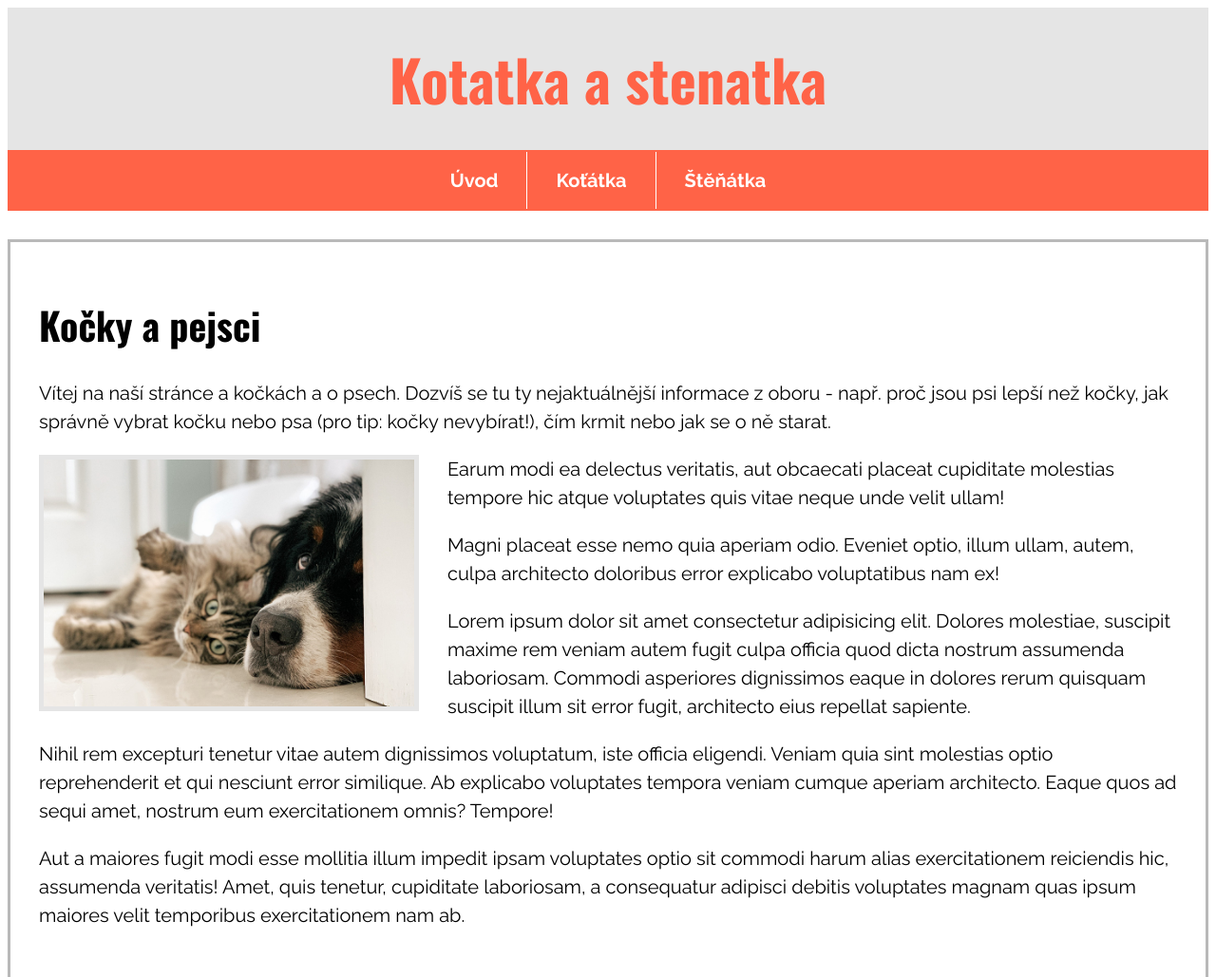
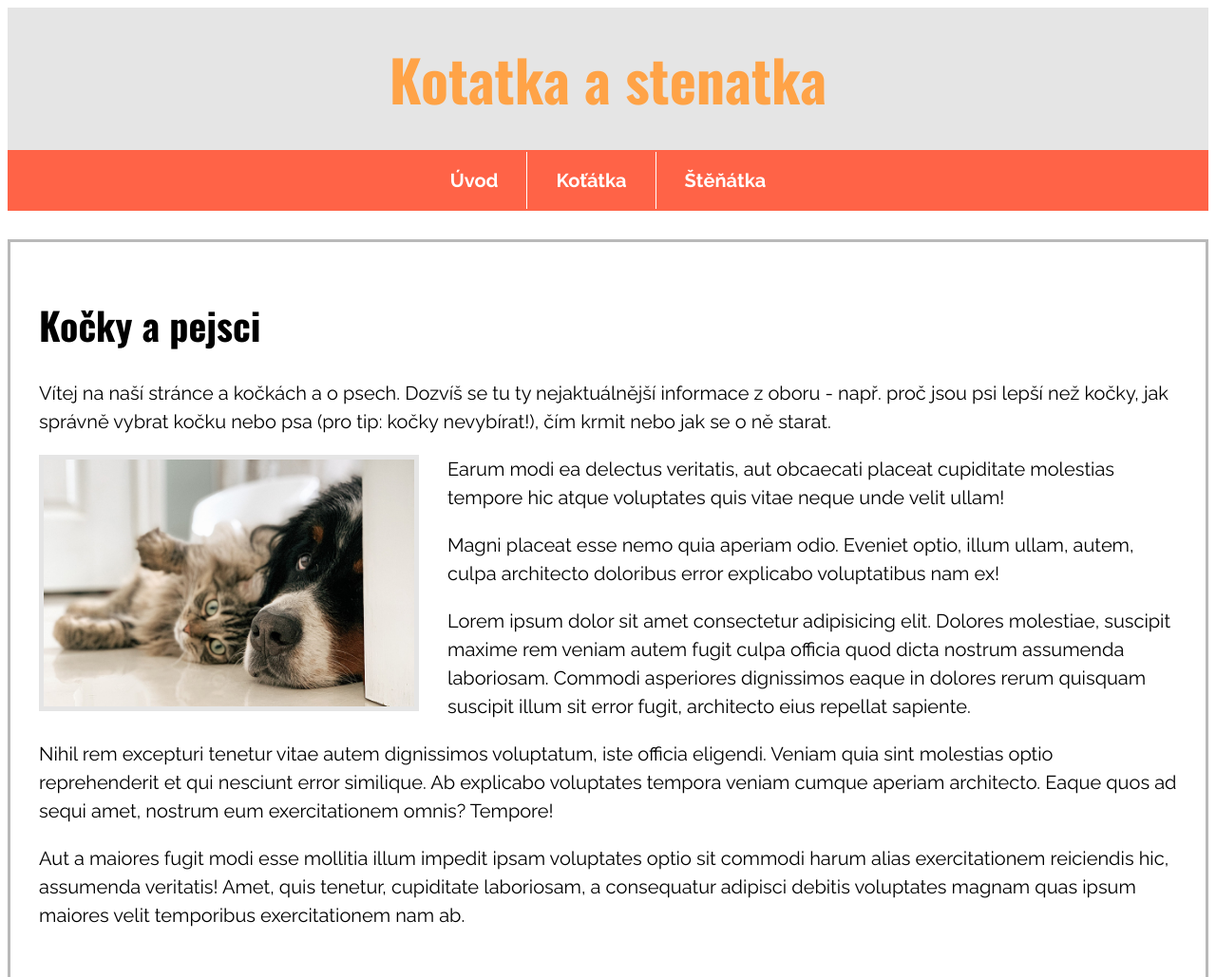
Before and after one commit to veraicon186/prvni-web, an Eleventy site: page index.html in a window 1280 px wide. Shown: the top 1029 px of the page at 95% size. Built offline with nearby package versions, Linux system fonts and the light colour scheme; Eleventy itself is replaced by a stand-in of ours; files that its build step writes are made by us from their sources.

Commit message:
zmena barvy

```diff
--- a/css/style.css
+++ b/css/style.css
@@ -25,7 +25,7 @@ h1, h2, h3, h4, h5, h6 {
   margin: 0;
   font-size: 3em;
   text-align: center;
-  color: #ff6347;
+  color: #ffa347;
 }
 
 .menu {
```
Also changed, not shown: 2 other files.
